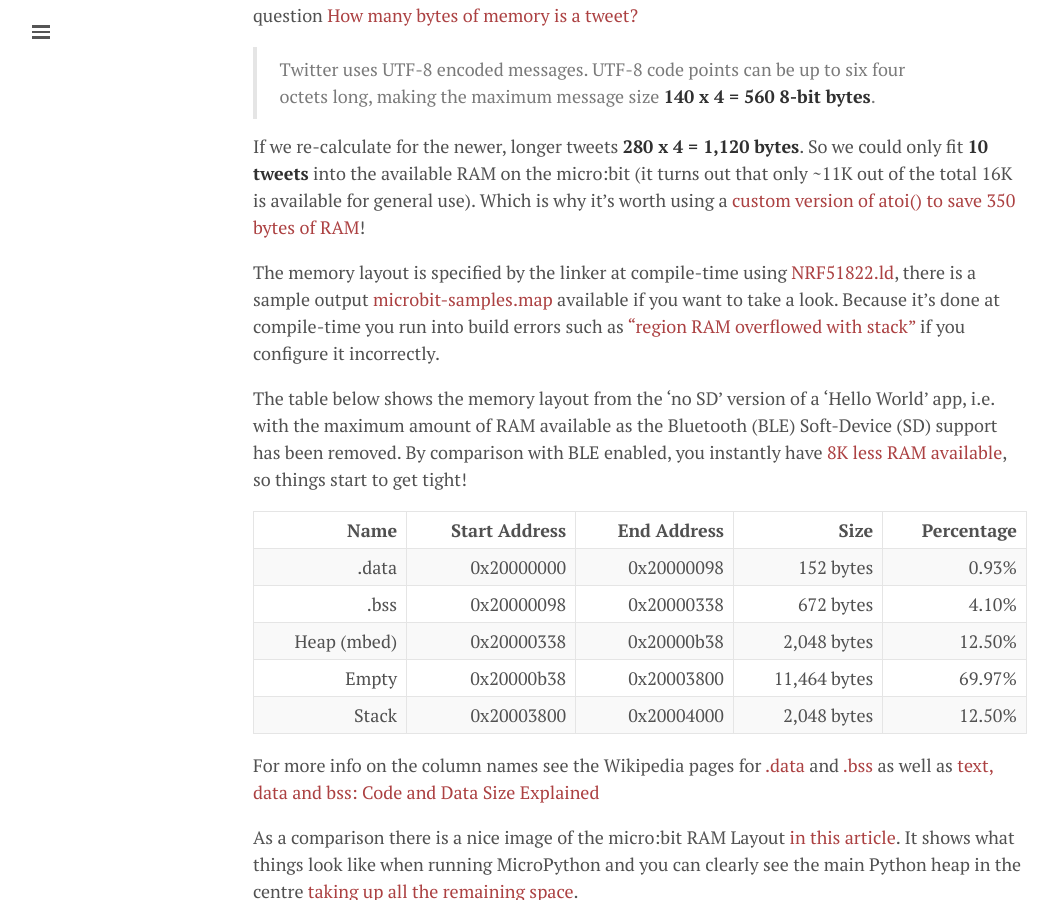
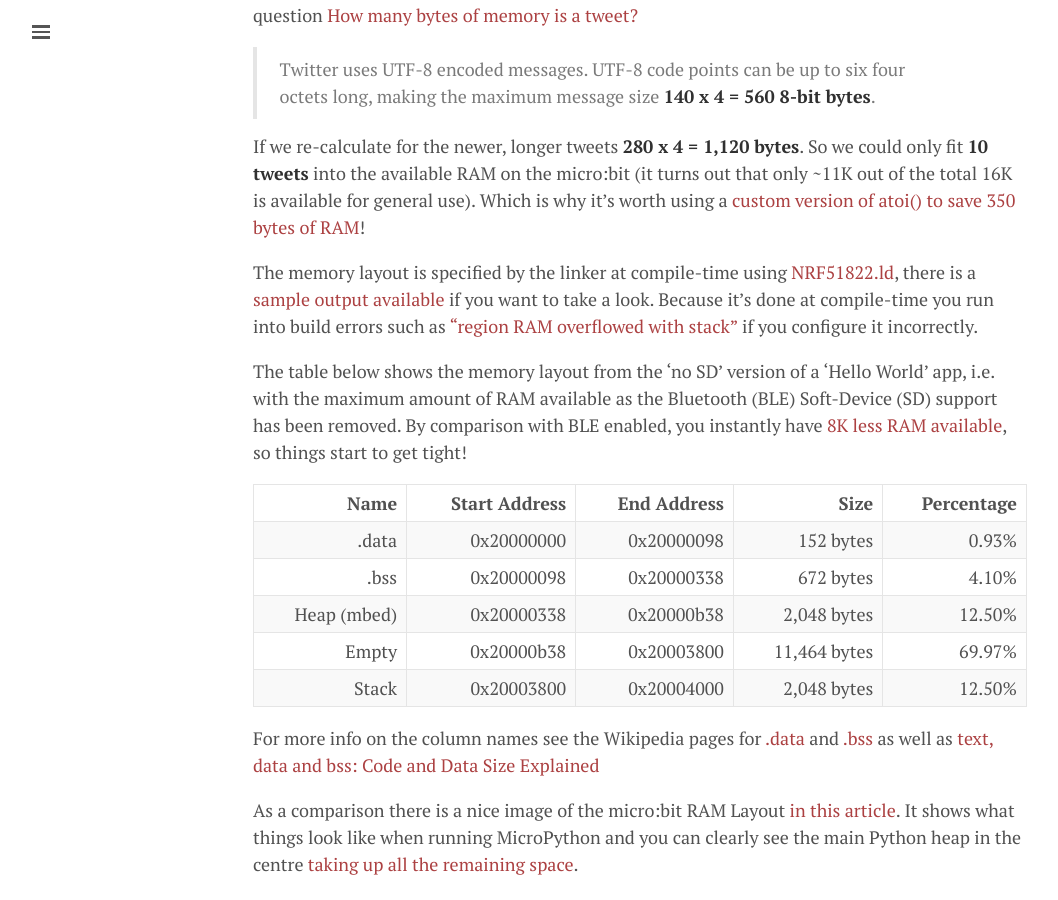
Before and after one commit to mattwarren/mattwarren.github.io, a Jekyll site: the page built from _posts/2017-11-28-Exploring-the-BBC-microbit-Software-Stack.md, in a window 1280 px wide and 900 px high, scrolled down 3573 px. Shown: the whole window, without its empty margins (0-1058 px from the left). Built offline with Jekyll 4.4.1, drawn with Linux system fonts in a browser that asks for light colours; nearby versions of some CDN libraries; comment, search, counter and statistics services are not loaded; some of the changed text lies outside the part shown.

Commit message:
Minor updates, added HN and /r/microbit links

```diff
--- a/_posts/2017-11-28-Exploring-the-BBC-microbit-Software-Stack.md
+++ b/_posts/2017-11-28-Exploring-the-BBC-microbit-Software-Stack.md
@@ -89,7 +89,7 @@
 
 If we re-calculate for the newer, longer tweets **280 x 4 = 1,120 bytes**. So we could only fit **10 tweets** into the available RAM on the micro:bit (it turns out that only ~11K out of the total 16K is available for general use). Which is why it's worth using a [custom version of atoi() to save 350 bytes of RAM](https://github.com/lancaster-university/microbit-dal/issues/323)!
 
-The memory layout is specified by the linker at compile-time using [NRF51822.ld](https://github.com/lancaster-university/microbit-targets/blob/master/bbc-microbit-classic-gcc-nosd/ld/NRF51822.ld#L6), there is a sample output [microbit-samples.map]({{ base }}/data/2017/11/microbit-samples.map) available if you want to take a look. Because it's done at compile-time you run into build errors such as ["region RAM overflowed with stack"](https://github.com/bbcmicrobit/micropython/issues/363) if you configure it incorrectly.
+The memory layout is specified by the linker at compile-time using [NRF51822.ld](https://github.com/lancaster-university/microbit-targets/blob/master/bbc-microbit-classic-gcc-nosd/ld/NRF51822.ld#L6), there is a [sample output available]({{ base }}/data/2017/11/microbit-samples.map) if you want to take a look. Because it's done at compile-time you run into build errors such as ["region RAM overflowed with stack"](https://github.com/bbcmicrobit/micropython/issues/363) if you configure it incorrectly.
 
 The table below shows the memory layout from the 'no SD' version of a 'Hello World' app, i.e. with the maximum amount of RAM available as the Bluetooth (BLE) Soft-Device (SD) support has been removed. By comparison with BLE enabled, you instantly have [8K less RAM available](https://github.com/lancaster-university/microbit-targets/blob/master/bbc-microbit-classic-gcc/ld/NRF51822.ld#L6), so things start to get tight!
 
```
Also changed, not shown: other parts of _posts/2017-11-28-Exploring-the-BBC-microbit-Software-Stack.md (+5 -1 lines).
